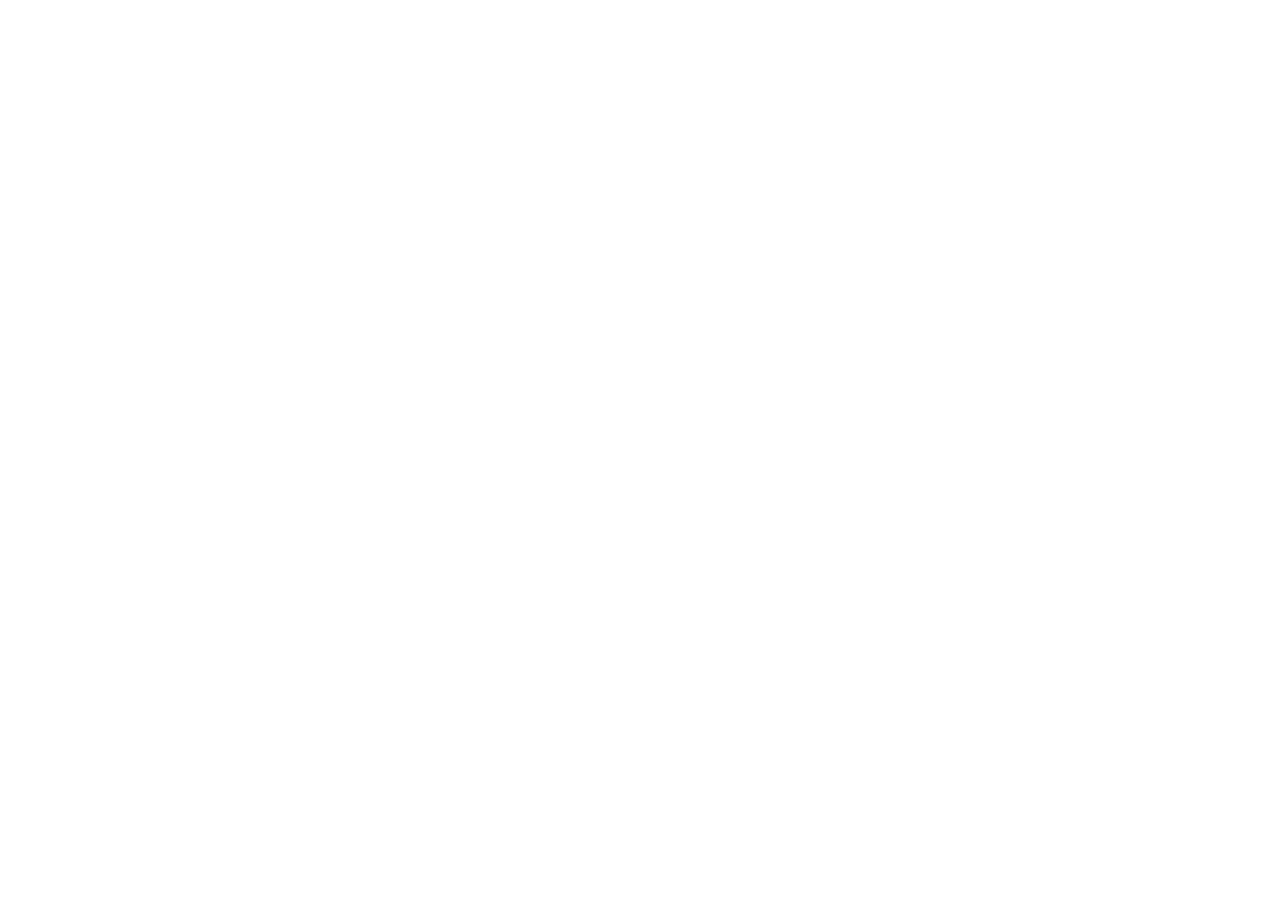
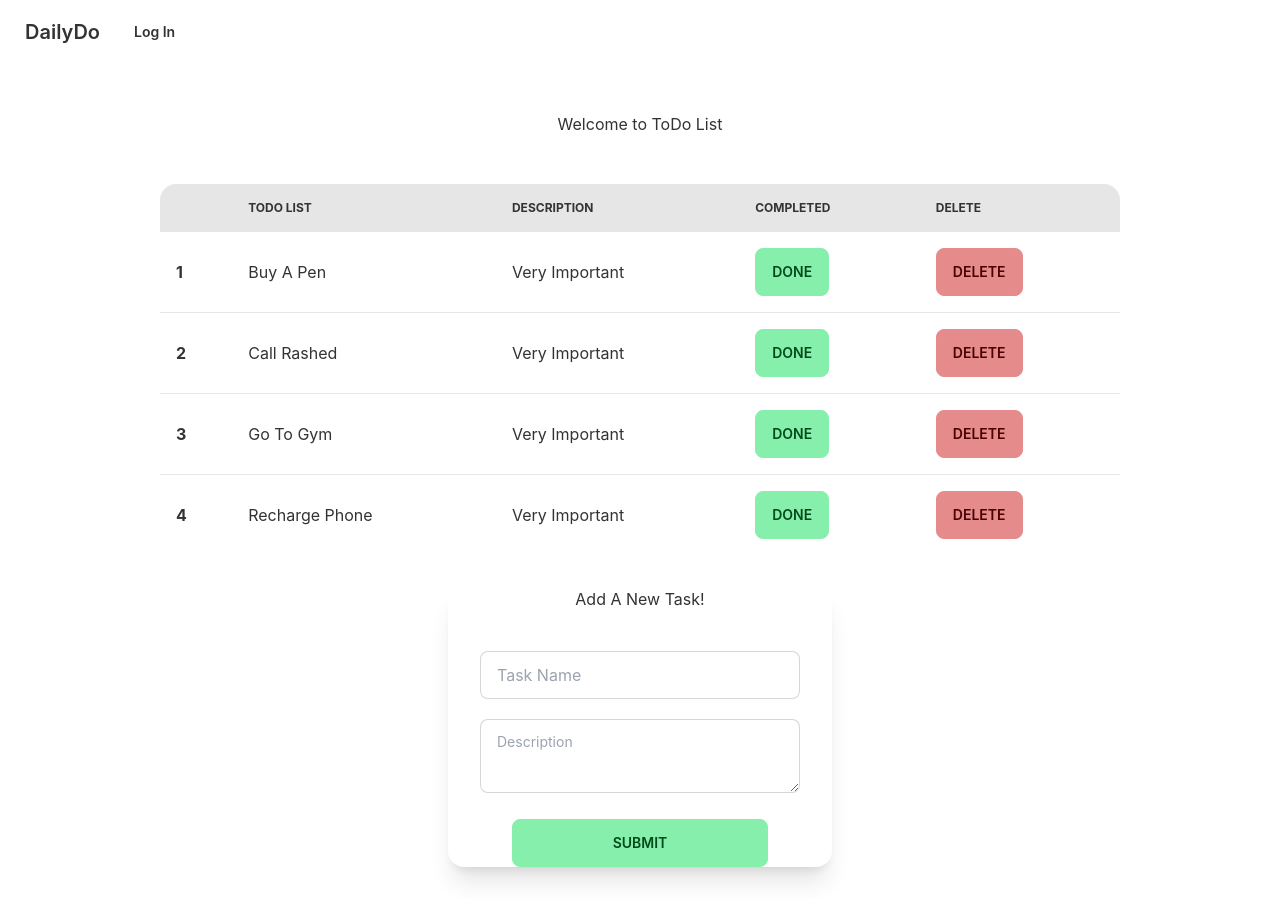
Before and after one commit to faisal-2d/to-do-app, a React (Create React App) app: page /logIn in a window 1280 px wide. Before the commit this address had no page. Before the commit the page ends 800 px from the top, so only its background shows below. Built offline with nearby package versions, Linux system fonts and the light colour scheme.

Commit message:
log in page

```diff
--- a/src/App.js
+++ b/src/App.js
@@ -1,12 +1,15 @@
 import './App.css';
 import { Route, Routes } from 'react-router-dom';
 import Home from './Components/Home';
+import Navbar from './Components/Navbar';
 
 function App() {
   return (
     <div className="App">
+      <Navbar></Navbar>
       <Routes>
         <Route path='/' element={<Home></Home>}></Route>
+        <Route path='/logIn' element={<Home></Home>}></Route>
       </Routes>
     </div>
   );
--- a/src/Components/Home.js
+++ b/src/Components/Home.js
@@ -4,7 +4,7 @@ import Todo from './Todo';
 const Home = () => {
     return (
         <div>
-            <h1>THis is home</h1>
+            <h1 className='my-12'>Welcome to ToDo List</h1>
             <Todo></Todo>
         </div>
     );
--- a/src/Components/LogIn.js
+++ b/src/Components/LogIn.js
@@ -0,0 +1,24 @@
+import React from "react";
+
+const LogIn = () => {
+
+    const handleFormSubmit = e =>{
+        e.preventDefault();
+    }
+  return (
+    <div>
+      <div class="card w-96 bg-base-100 shadow-xl">
+        <div class="card-body">
+        <form onSubmit={handleFormSubmit}>
+          <h3 className="text-bold mb-10">Add A New Task!</h3>
+    <input type="email" placeholder="Task Name" name='email' className="input input-bordered w-full max-w-xs mb-5" />
+    <input type="password" placeholder="Task Name" name='password' className="input input-bordered w-full max-w-xs mb-5" />
+        <button className="btn btn-wide  btn-success">Submit</button>
+    </form>
+          </div>
+        </div>
+      </div>
+  );
+};
+
+export default LogIn;
--- /dev/null
+++ b/src/Components/Navbar.js
@@ -0,0 +1,15 @@
+import React from "react";
+import { Link } from "react-router-dom";
+
+const Navbar = () => {
+  return (
+    <div>
+      <div className="navbar bg-base-100">
+        <Link to="/" className="btn btn-ghost normal-case text-xl">DailyDo</Link>
+        <Link to="/logIn" className="btn btn-ghost normal-case">Log In</Link>
+      </div>
+    </div>
+  );
+};
+
+export default Navbar;
--- a/src/Components/Todo.js
+++ b/src/Components/Todo.js
@@ -35,7 +35,6 @@ const removeTask = (id) => {
 
   return (
     <div>
-      <h3>This is ToDo : {activities.length}</h3>
       <div className="overflow-x-auto">
         <table className="table w-3/4 mx-auto">
           <thead>
```
